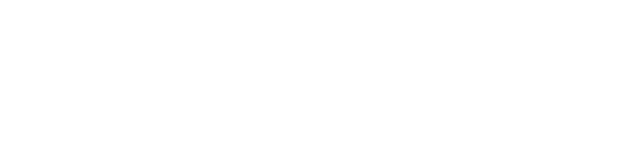
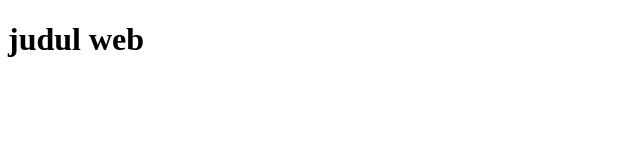
Before and after one commit to Zahro25/latihan-github, a plain HTML site: page index.html in a window 1280 px wide. Shown: the whole page, without its empty margins (0-640 px from the left). Drawn offline with Linux system fonts and the light colour scheme.

Commit message:
menambahkan heding

```diff
--- a/index.html
+++ b/index.html
@@ -6,6 +6,6 @@
     <title>Document</title>
 </head>
 <body>
-
+    <h1>judul web</h1>
 </body>
 </html>
```
